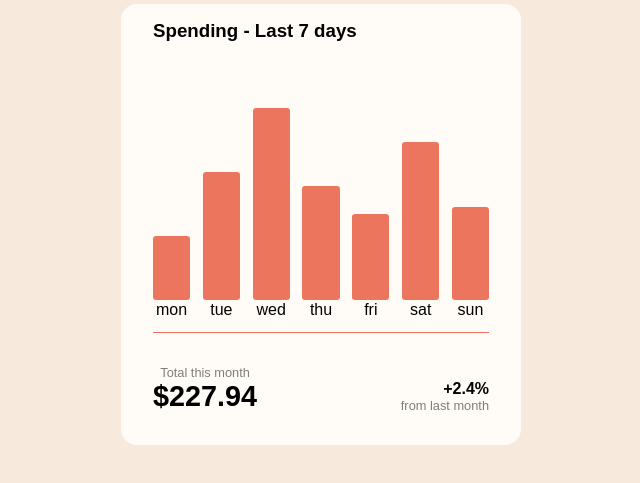
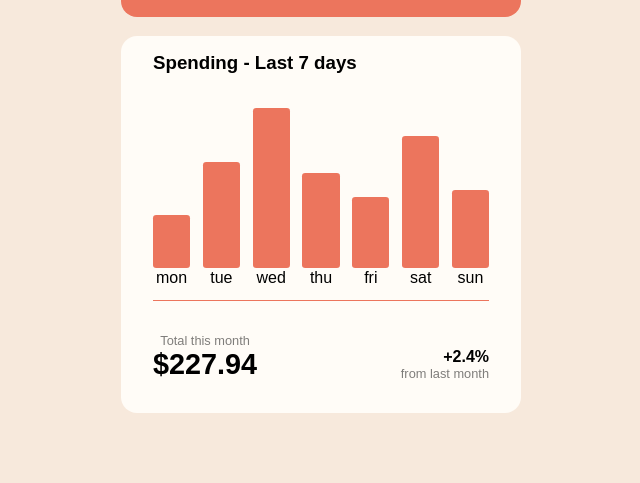
Before and after one commit to Shirak22/chart, a plain HTML site: page index.html in a window 1280 px wide. Shown: the part 235-718 px from the top of the page, without its empty margins (319-959 px from the left). Drawn offline with Linux system fonts and the light colour scheme.

Commit message:
fix height

```diff
--- a/css/style.css
+++ b/css/style.css
@@ -32,10 +32,15 @@ body {
     align-items: flex-end ;
     justify-content: space-around;
     gap: .8rem;
-    height: 12rem;
-    padding: 2rem 0;
+    height: 10rem;
+    padding: 0 0 2rem 0;
 }
 
+
+
+.bar_canvas > aside:hover {
+    background-color: #b4dfe5;
+}
 .bar_canvas > aside {
     background-color: #ec755d;
     height:var(--i);
@@ -45,15 +50,13 @@ body {
     border-radius: .2rem;
     position: relative;
     animation: rise .5s .1s ease-out forwards;
+
 }
 
-.bar_canvas > aside:hover {
-    background-color: #b4dfe5;
-}
 .bar_canvas > aside:hover::after {
     content: var(--price);
     color: #b4dfe5;
-    padding: .1rem;
+    padding: .4rem;
     text-align: center;
     width:100%;
     background: black;
--- a/js/script.js
+++ b/js/script.js
@@ -36,7 +36,7 @@ process();
 
 // convert the values to css style height - max-height: 12rem
 const getBarHeight = (BiggestValue, value) => {
-    return (12 * value) / BiggestValue ;
+    return (10 * value) / BiggestValue ;
 }
 
 const getTotalSpending = (data) => {
```
